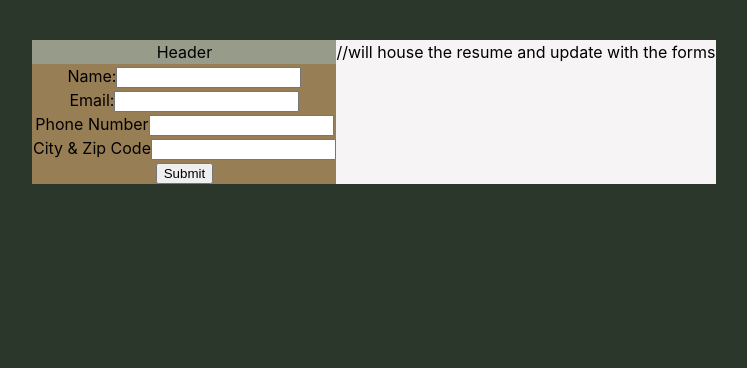
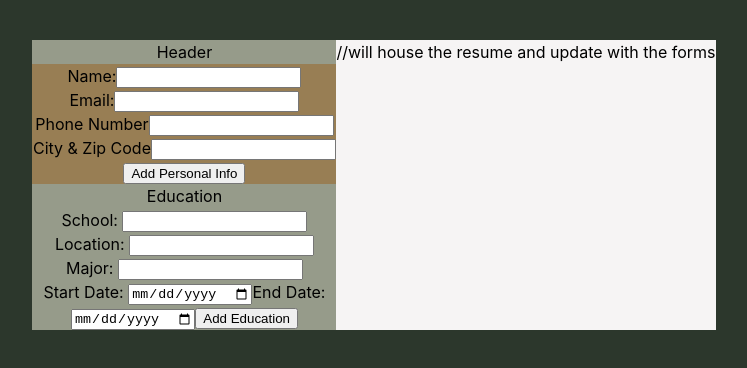
Before and after one commit to MundanePeasant/resume-maker, a React (Vite) app: page / in a window 1280 px wide. Shown: the top 368 px of the page, without its empty margins (266-1013 px from the left). Built offline with nearby package versions, Linux system fonts and the light colour scheme; the HTML template or start-up script is replaced by a standard one.

Commit message:
Add education form bare bones

```diff
--- a/src/App.jsx
+++ b/src/App.jsx
@@ -1,5 +1,6 @@
 import { useState } from 'react'
 import PersonalForm from './components/PersonalForm'
+import EducationForm from './components/EducationForm'
 import './styles/App.css'
 
 function App() {
@@ -10,6 +11,8 @@ function App() {
         <div className='forms-container'>
           Header
           <PersonalForm />
+          Education
+          <EducationForm />
         </div>
         <div className='resume-container'>
           //will house the resume and update with the forms
--- a/src/components/EducationForm.jsx
+++ b/src/components/EducationForm.jsx
@@ -0,0 +1,24 @@
+function EducationForm () {
+    return (
+        <div className="education-form">
+            <form action="">
+                <label htmlFor="school">School: </label>
+                <input type="text" id="school" name="school" />
+                <br />
+                <label htmlFor="location">Location: </label>
+                <input type="text" id="location" name="location" />
+                <br />
+                <label htmlFor="study">Major: </label>
+                <input type="text" name="study" id="study" />
+                <br />
+                <label htmlFor="start-date">Start Date: </label>
+                <input type="date" name="start-date" id="start-date" />
+                <label htmlFor="end-date">End Date: </label>
+                <input type="date" name="end-date" id="end-date" />
+                <button>Add Education</button>
+            </form>
+        </div>
+    );
+}
+
+export default EducationForm;
--- a/src/components/PersonalForm.jsx
+++ b/src/components/PersonalForm.jsx
@@ -15,7 +15,7 @@ function PersonalForm () {
                 <br />
                 <label htmlFor="address">City & Zip Code</label>
                 <input type="text" name="address" id="address" />
-                <button>Submit</button>
+                <button>Add Personal Info</button>
             </form>
         </div>
     )
```
